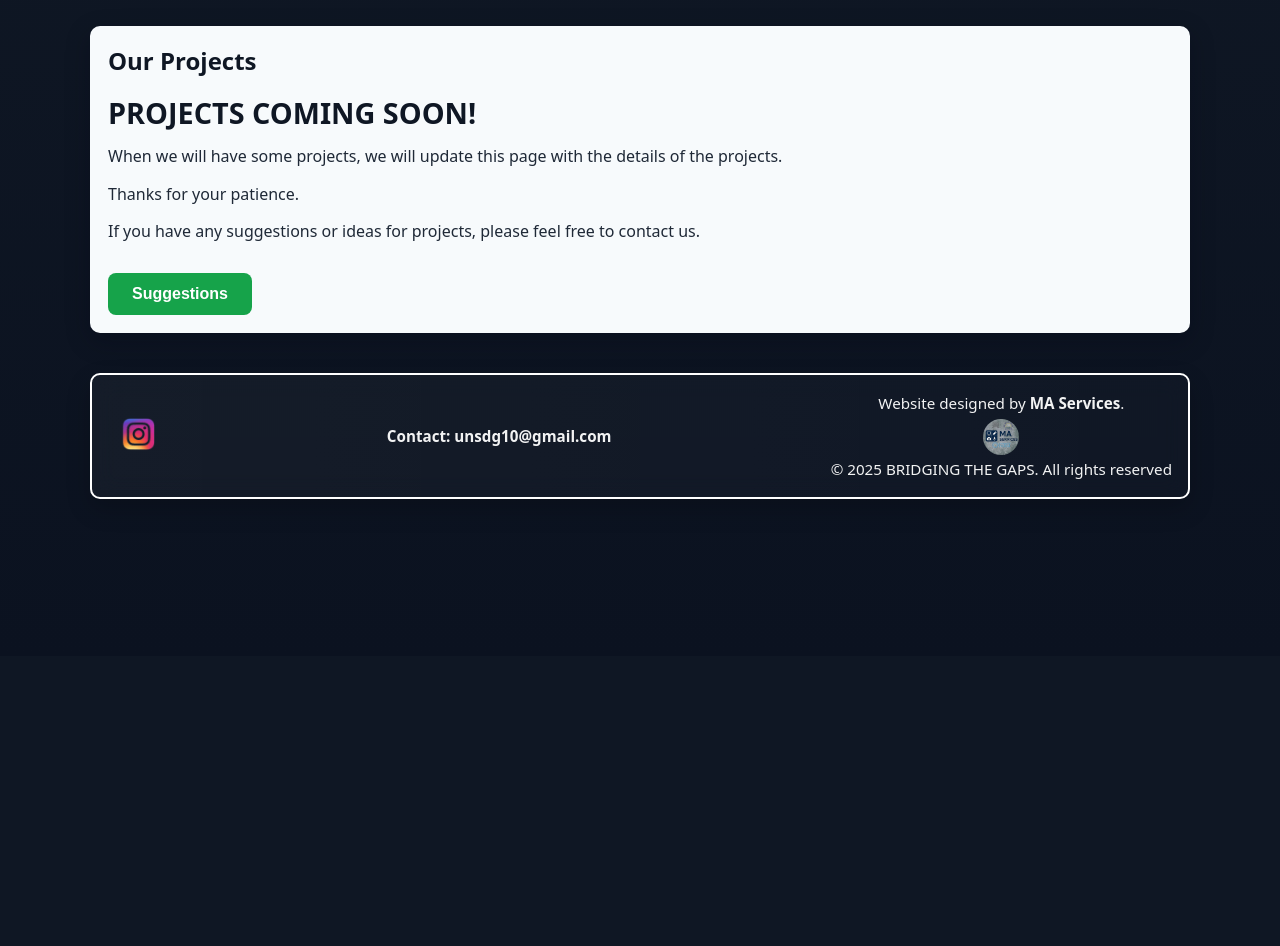
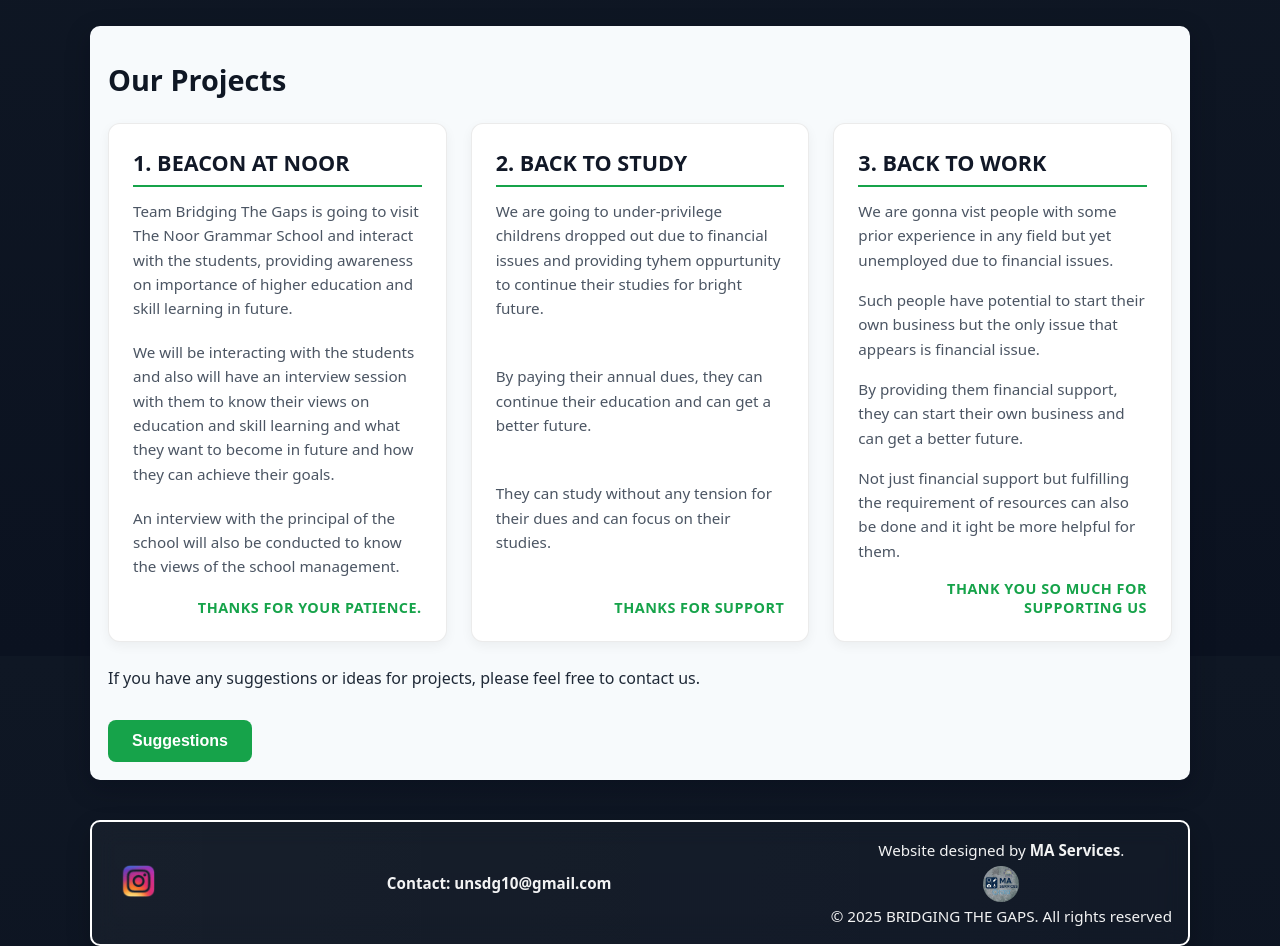
Before and after one commit to Mehboob-Ahmad/Bridging-The-Gaps-Website, a PHP site: page /projects.html in a window 1280 px wide. Shown: the part 144-1090 px from the top of the page. Before the commit the page ends 800 px from the top, so only its background shows below. Run offline with PHP 8.4, Linux system fonts and the light colour scheme.

Commit message:
Project update

```diff
--- a/projects.html
+++ b/projects.html
@@ -1,5 +1,6 @@
 <!DOCTYPE html>
 <html lang="en">
+
 <head>
     <meta charset="UTF-8">
     <meta name="viewport" content="width=device-width, initial-scale=1.0">
@@ -9,9 +10,10 @@
     <link rel="icon" href="images/LOGO-removebg-preview.png" type="image/png">
     <link rel="shortcut icon" href="images/LOGO-removebg-preview.png" type="image/png">
 </head>
+
 <body>
     <header>
-        <img id="logo" src="images/LOGO.jpg" alt="BRIDGING THE GAPS logo" >
+        <img id="logo" src="images/LOGO.jpg" alt="BRIDGING THE GAPS logo">
         <h1>BRIDGING THE GAPS</h1>
         <nav>
             <ul>
@@ -29,35 +31,79 @@
                 <a href="login.html" class="auth-btn">Login</a>
                 <a href="signup.html" class="auth-btn">Register</a>
             </div>
-            <img id="userAvatar" src="" alt="User avatar" style="display:none; width:44px; height:44px; border-radius:50%; object-fit:cover; cursor:pointer; border:2px solid rgba(255,255,255,0.12);" title="Click to logout">
+            <img id="userAvatar" src="" alt="User avatar"
+                style="display:none; width:44px; height:44px; border-radius:50%; object-fit:cover; cursor:pointer; border:2px solid rgba(255,255,255,0.12);"
+                title="Click to logout">
         </div>
     </header>
     <section id="projects">
-        <h2>Our Projects</h2>
-        <h1>PROJECTS COMING SOON!</h1>
-        <P>When we will have some projects, we will update this page with the details of the projects.</P>
-        <p>Thanks for your patience.</p>
+        <h1>Our Projects</h1>
+        <div class="projects-grid">
+            <div class="project-card">
+                <h2>1. BEACON AT NOOR</h2>
+                <P>Team Bridging The Gaps is going to visit The Noor Grammar School and interact with the students,
+                    providing
+                    awareness on importance of higher education and skill learning in future.</P>
+                <p>We will be interacting with the students and also will have an interview session with them to know
+                    their
+                    views on education and skill learning and what they want to become in future and how they can
+                    achieve their
+                    goals.</p>
+                <p>An interview with the principal of the school will also be conducted to know the views of the school
+                    management.</p>
+                <h3>Thanks for your patience.</h3>
+            </div>
+
+            <div class="project-card">
+                <h2>2. BACK TO STUDY</h2>
+                <P>We are going to under-privilege childrens dropped out due to financial issues and providing tyhem
+                    oppurtunity
+                    to continue their studies for bright future.</P>
+                <p>By paying their annual dues, they can continue their education and can get a better future.</p>
+                <p>They can study without any tension for their dues and can focus on their studies.</p>
+                <h3>THANKS FOR SUPPORT</h3>
+            </div>
+
+            <div class="project-card">
+                <h2>3. BACK TO WORK</h2>
+                <p>We are gonna vist people with some prior experience in any field but yet unemployed due to financial
+                    issues.
+                </p>
+                <p>Such people have potential to start their own business but the only issue that appears is financial
+                    issue.
+                </p>
+                <p>By providing them financial support, they can start their own business and can get a better future.
+                </p>
+                <p>Not just financial support but fulfilling the requirement of resources can also be done and it ight
+                    be more
+                    helpful for them.</p>
+                <h3>THANK YOU SO MUCH FOR SUPPORTING US</h3>
+            </div>
+        </div>
         <p>If you have any suggestions or ideas for projects, please feel free to contact us.</p>
         <button onclick="window.location.href='suggestions.html'">Suggestions</button>
     </section>
     <footer>
         <div class="social-media container">
-                <a href="https://www.instagram.com/bridging.the.gaps/?hl=en" target="_blank" rel="noopener noreferrer" aria-label="Instagram">
-                    <img src="images/Insta_logo-removebg-preview.png" alt="Instagram" >
+            <a href="https://www.instagram.com/bridging.the.gaps/?hl=en" target="_blank" rel="noopener noreferrer"
+                aria-label="Instagram">
+                <img src="images/Insta_logo-removebg-preview.png" alt="Instagram">
             </a>
 
-                <a href="mailto:unsdg10@gmail.com" class="email-link" aria-label="Email unsdg10" >
-                    Contact: <span >unsdg10@gmail.com</span>
+            <a href="mailto:unsdg10@gmail.com" class="email-link" aria-label="Email unsdg10">
+                Contact: <span>unsdg10@gmail.com</span>
             </a>
 
             <div class="site-credit">
                 <p>Website designed by <strong>MA Services</strong>.</p>
-                    <a href="https://www.instagram.com/ma_services_2025/" target="_blank" rel="noopener noreferrer" aria-label="MA Services Instagram">
+                <a href="https://www.instagram.com/ma_services_2025/" target="_blank" rel="noopener noreferrer"
+                    aria-label="MA Services Instagram">
                     <img src="images/MA SERVICES LOGO.jpg" alt="MA Services Logo" style="margin-top:6px;" />
                 </a>
-                    <p >&copy; 2025 BRIDGING THE GAPS. All rights reserved</p>
+                <p>&copy; 2025 BRIDGING THE GAPS. All rights reserved</p>
             </div>
         </div>
     </footer>
 </body>
+
 </html>
--- a/pstyle.css
+++ b/pstyle.css
@@ -285,3 +285,56 @@ button:focus {
 	object-fit: cover;
 	border: 2px solid rgba(255, 255, 255, 0.12)
 }
+
+/* Grid layout for project cards */
+.projects-grid {
+	display: grid;
+	grid-template-columns: repeat(auto-fit, minmax(300px, 1fr));
+	gap: 24px;
+	margin-top: 24px;
+	margin-bottom: 24px;
+}
+
+/* Individual project card styling */
+.project-card {
+	background: #ffffff;
+	border-radius: 12px;
+	padding: 24px;
+	border: 1px solid rgba(0, 0, 0, 0.08);
+	box-shadow: 0 4px 12px rgba(0, 0, 0, 0.05);
+	transition: transform 0.2s ease, box-shadow 0.2s ease;
+	display: flex;
+	flex-direction: column;
+}
+
+.project-card:hover {
+	transform: translateY(-4px);
+	box-shadow: 0 12px 24px rgba(0, 0, 0, 0.1);
+}
+
+.project-card h2 {
+	color: #111827;
+	font-size: 1.35rem;
+	margin-bottom: 12px;
+	border-bottom: 2px solid var(--accent);
+	padding-bottom: 8px;
+	display: inline-block;
+}
+
+.project-card p {
+	color: #4b5563;
+	font-size: 0.95rem;
+	line-height: 1.6;
+	margin-bottom: 16px;
+	flex-grow: 1;
+}
+
+.project-card h3 {
+	margin-top: auto;
+	font-size: 0.9rem;
+	text-transform: uppercase;
+	letter-spacing: 0.5px;
+	color: var(--accent);
+	font-weight: 700;
+	text-align: right;
+}
```
Lines whose indentation alone changed are shown as unchanged.
